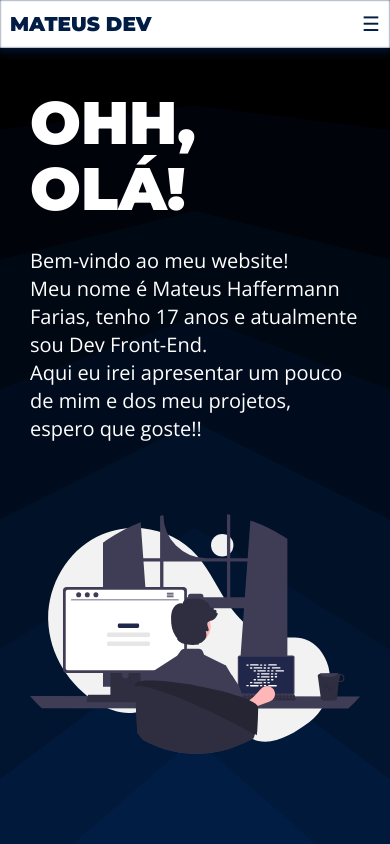
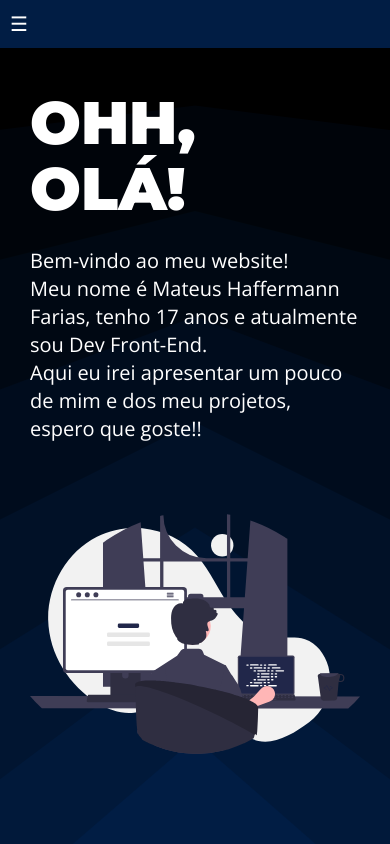
Before and after one commit to mhaffz/mateusdev, a plain HTML site: page index.htm in a window 390 px wide. Shown: the top 844 px of the page. Drawn offline with nearby package versions, Linux system fonts and the light colour scheme.

Commit message:
New Features

```diff
--- a/css/styles.css
+++ b/css/styles.css
@@ -207,25 +207,6 @@ div.full-width {
         display: block;
     }
 
-    .menu-media {
-        width: 100%;
-        padding-bottom: 2rem;
-        position: fixed;
-        z-index: 2;
-        display: flex;
-        flex-direction: column nowrap;
-        justify-content: space-between;
-        box-shadow: inset 0 0 0.2rem var(--primary-color), 0 0 1rem 0.2rem var(--primary-color);
-    }
-
-    .menu-media h1, .menu-media a{
-        font-size: 2rem;
-        color: var(--primary-color);
-        position: relative;
-        top: 0.5rem;
-        left: 0.5rem;
-    }
-
     .menu {
         bottom: 0;
         text-align: center;
@@ -243,28 +224,33 @@ div.full-width {
 
     .close-menu-label::after {
         content: '☰';
-        position: relative;
-        color: var(--primary-color);
-        top: 1rem;
-        right: 1rem;
+        background-color: var(--primary-color);
+        color: var(--white-color);
+        z-index: 2;
+        position: fixed;
+        padding: 1rem;
+        width: 100%;
     }
 
     .close-menu:checked~.close-menu-label::after {
-        content: '×';
-        top: 1rem;
-        right: 1.38rem;
+        content: '✖';
+        z-index: 2;
+        position: fixed;
+        color: var(--white-color);
         font-size: 2rem;
-        line-height: 2rem;
-        width: 3rem;
-        padding: 0.5rem;
     }
+
 
     .close-menu {
         display: none;
     }
 
     .close-menu:checked~.menu {
-        display: block !important;
+        display: block
+    }
+
+    .menu {
+        display: none;
     }
 
     .menu-spacing {
--- a/index.htm
+++ b/index.htm
@@ -13,18 +13,14 @@
     <link rel="stylesheet" href="./css/menu.css">
     <link rel="stylesheet" href="./css/animations.css">
 
-
     <title>Mateus Dev</title>
     <link rel="shortcut icon" href="./img/programmer.svg" type="image/svg">
 </head>
 
 <body id="intro">
 
-    <div class="menu-media white-bg">
-        <h1><a href="#intro">Mateus Dev</a></h1>
-        <input id="close-menu" class="close-menu" type="checkbox" aria-label="Close menu" role="button">
-        <label class="close-menu-label" for="close-menu" title="close-menu"></label>
-    </div>
+    <input id="close-menu" class="close-menu" type="checkbox" aria-label="Close menu" role="button">
+    <label class="close-menu-label" for="close-menu" title="close-menu"></label>
 
     <aside class="menu white-bg">
         <div class="main-content menu-content">
```
